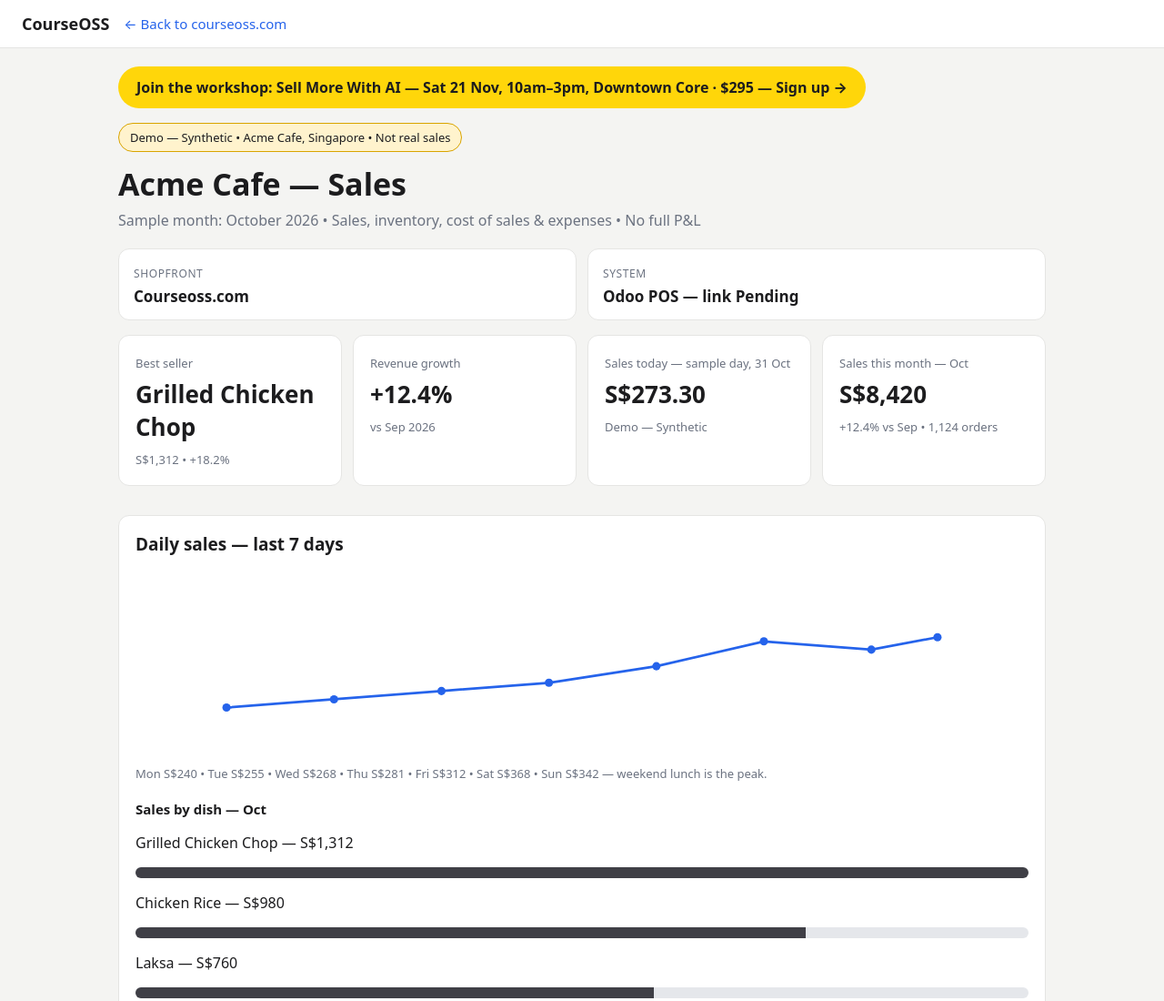
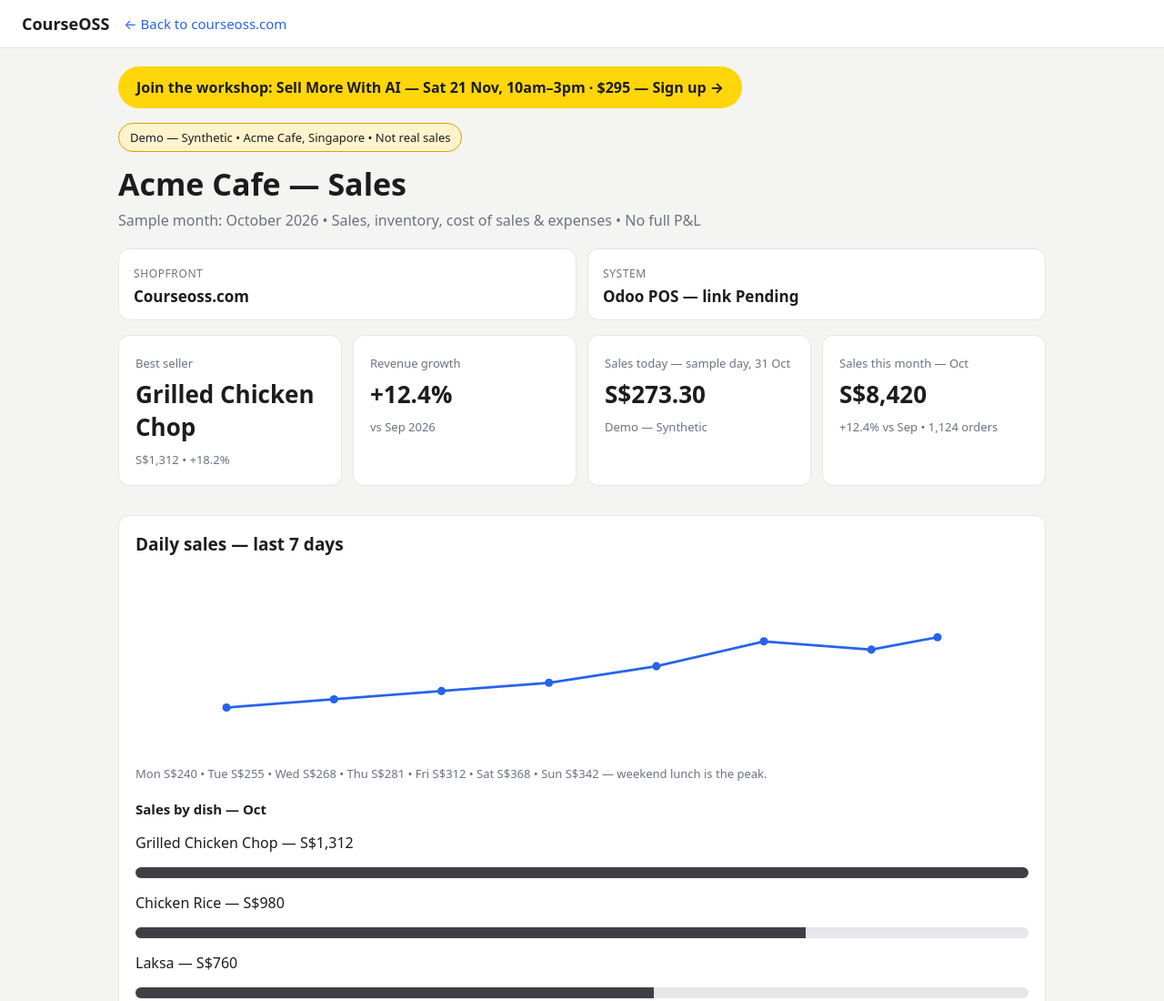
Before and after one commit to benczb/muse-spaces-fnb-sales-ga4, a plain HTML site: page index.html in a window 1280 px wide. Shown: the top 1100 px of the page at 91% size. Drawn offline with Linux system fonts and the light colour scheme.

Commit message:
Remove Downtown Core from the workshop button
--

Add the workshop button  to the sourdough demo page and qwen 4 max pages also. No need mention Downton core. Remove downtown core from the fnb page.

Removed "Downtown Core" from the yellow workshop sign-up button text on the demo page; the button still links to the 21 Nov workshop sign-up on Luma.

--

```diff
--- a/index.html
+++ b/index.html
@@ -45,7 +45,7 @@ th{color:#6b7280;font-size:12px;text-transform:uppercase;letter-spacing:.04em}
 <body>
 <header class="site-header"><a class="brand" href="https://courseoss.com/">CourseOSS</a><a class="back" href="https://courseoss.com/">&larr; Back to courseoss.com</a></header>
 <div class="wrap">
-<p style="margin:0 0 16px"><a href="https://luma.com/lzqkpx1f" style="display:inline-block;background:#ffd60a;color:#1c1c1e;font-weight:700;font-size:16px;text-decoration:none;padding:12px 20px;border-radius:999px">Join the workshop: Sell More With AI — Sat 21 Nov, 10am–3pm, Downtown Core · $295 — Sign up &rarr;</a></p>
+<p style="margin:0 0 16px"><a href="https://luma.com/lzqkpx1f" style="display:inline-block;background:#ffd60a;color:#1c1c1e;font-weight:700;font-size:16px;text-decoration:none;padding:12px 20px;border-radius:999px">Join the workshop: Sell More With AI — Sat 21 Nov, 10am–3pm · $295 — Sign up &rarr;</a></p>
 <span class="badge">Demo — Synthetic • Acme Cafe, Singapore • Not real sales</span>
 <h1>Acme Cafe — Sales</h1>
 <p class="sub">Sample month: October 2026 • Sales, inventory, cost of sales &amp; expenses • No full P&amp;L</p>
```
Also changed, not shown: dist/index.html (+1 -0 lines).
